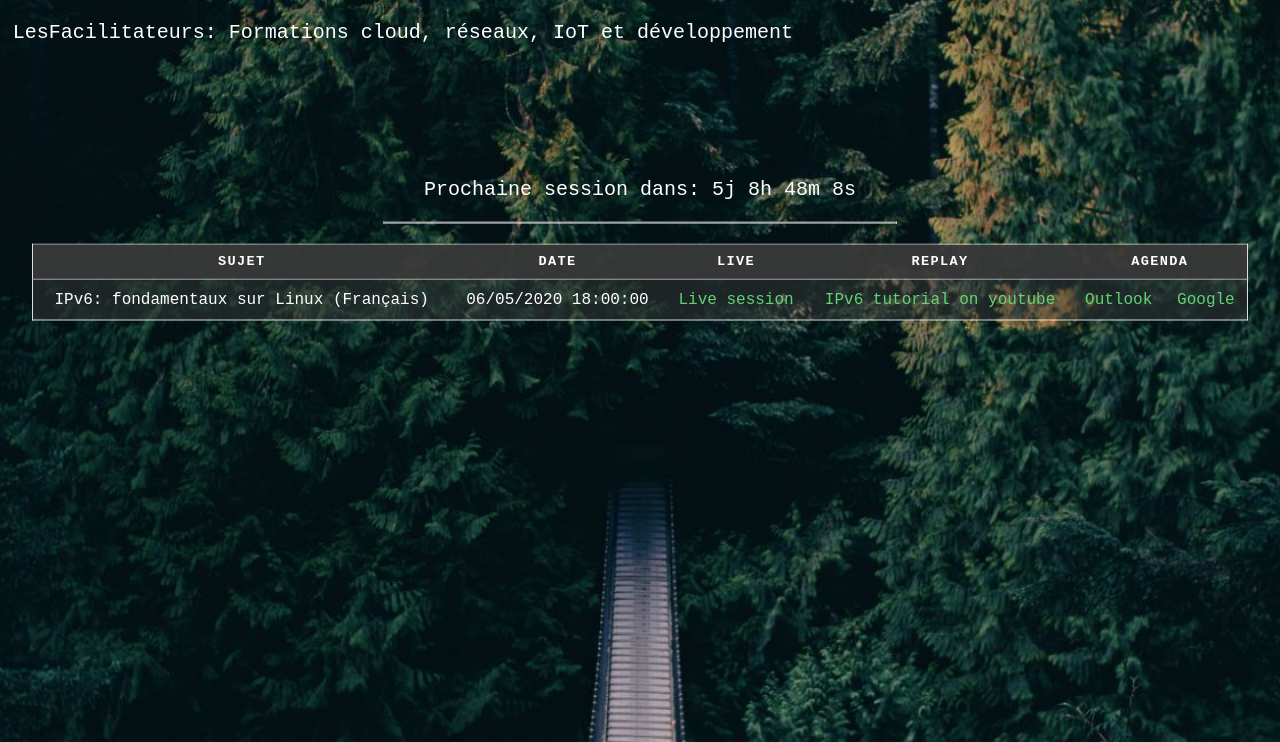
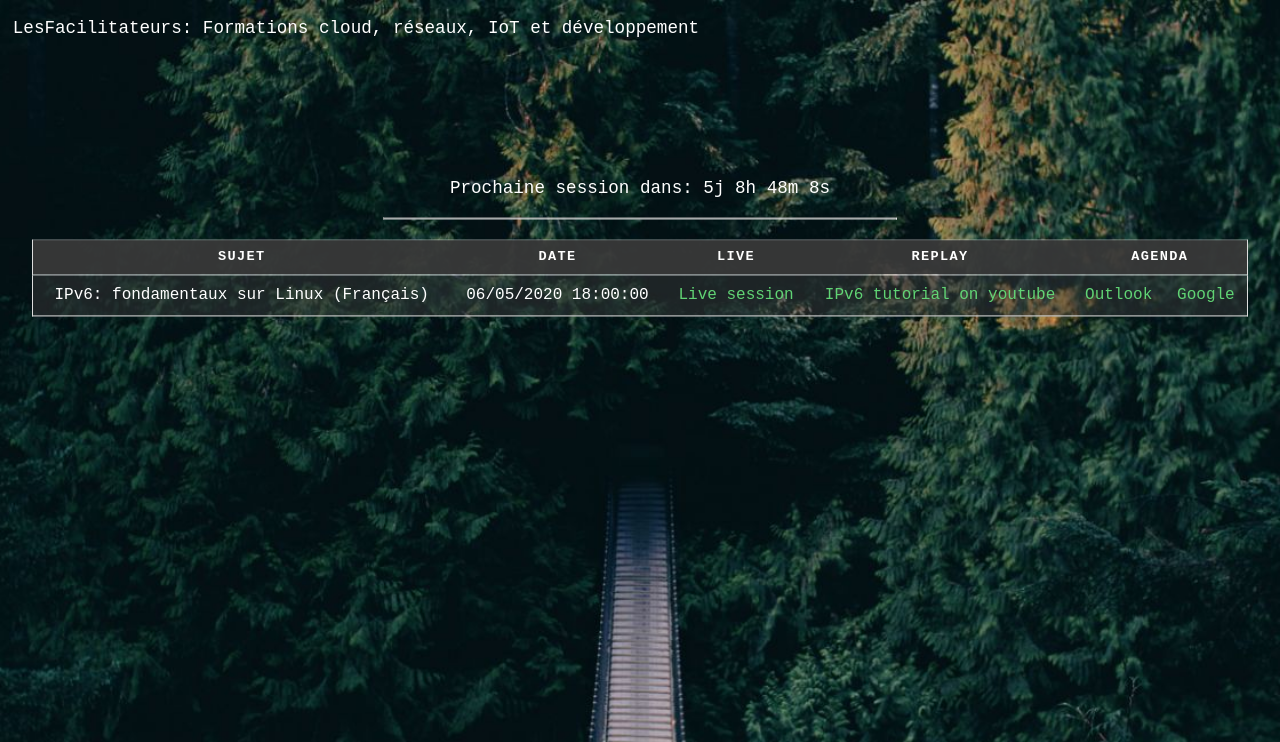
Before and after one commit to LesFacilitateurs/lesfacilitateurs.github.io, a plain HTML site: page index.html in a window 1280 px wide. Shown: the top 742 px of the page. Drawn offline with Linux system fonts and the light colour scheme; a script that the page names is missing.

Commit message:
smaller text

```diff
--- a/css/main.css
+++ b/css/main.css
@@ -18,7 +18,7 @@ body, html {
 
 h1 { font-size: 5.9vw; }
 h2 { font-size: 3.0vh; }
-p { font-size: 2.5vh; }
+p { font-size: 2.2vh; }
 
 .topleft {
     position: absolute;
```
